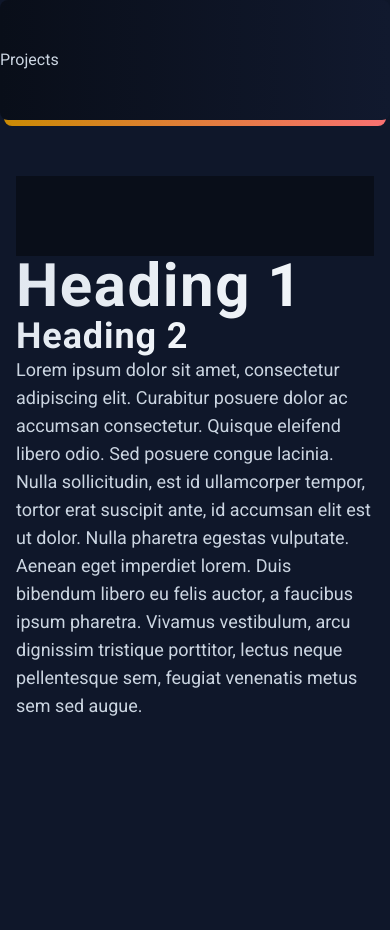
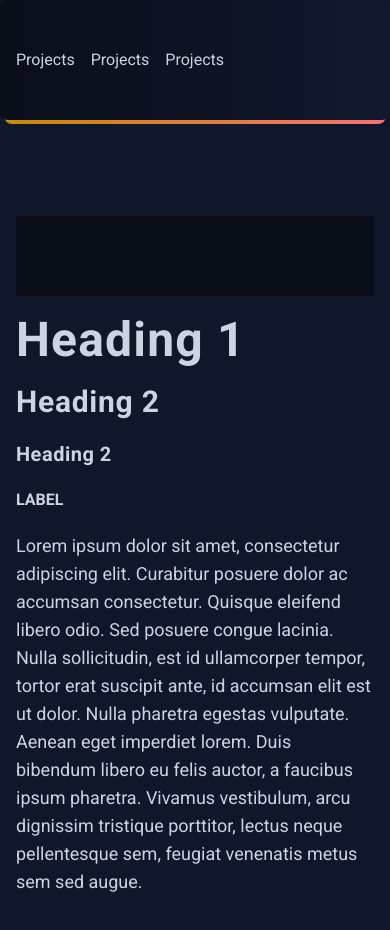
Before and after one commit to johnnydevster/portfolio-3, a Next.js app: page / in a window 390 px wide. Shown: the top 930 px of the page. Built offline with nearby package versions, Linux system fonts and the light colour scheme.

Commit message:
Moved away from utility components

```diff
--- a/pages/index.js
+++ b/pages/index.js
@@ -1,18 +1,15 @@
-import Container from "../ui/layout/Container";
-import Section from "../ui/layout/Section";
 import Layout from "../ui/layout/Layout";
-import Paragraph from "../ui/utilities/Paragraph";
-import Heading from "../ui/utilities/Heading";
 
 export default function Home() {
   return (
     <Layout>
-      <Container className="">
-        <Section className="h-[200vh]">
+      <section className="container section h-[200vh] flex flex-col gap-5">
         <div className="bg-black h-20 bg-opacity-40"></div>
-          <Heading>Heading 1</Heading>
-          <Heading size="lg">Heading 2</Heading>
-          <Paragraph>
+        <h1 className="heading-lg">Heading 1</h1>
+        <h2 className="heading">Heading 2</h2>
+        <h3 className="heading-sm">Heading 2</h3>
+        <span className="label">Label</span>
+        <p className="body">
           Lorem ipsum dolor sit amet, consectetur adipiscing elit. Curabitur
           posuere dolor ac accumsan consectetur. Quisque eleifend libero odio.
           Sed posuere congue lacinia. Nulla sollicitudin, est id ullamcorper
@@ -21,9 +18,8 @@ export default function Home() {
           bibendum libero eu felis auctor, a faucibus ipsum pharetra. Vivamus
           vestibulum, arcu dignissim tristique porttitor, lectus neque
           pellentesque sem, feugiat venenatis metus sem sed augue.
-          </Paragraph>
-        </Section>
-      </Container>
+        </p>
+      </section>
     </Layout>
   );
 }
--- a/styles/globals.css
+++ b/styles/globals.css
@@ -11,8 +11,41 @@
     li {
         list-style-type: none;
     }
+}
 
-    .theme-first {
-        --color-primary: hsl
+@layer components {
+    /* ------------------------------------------------ Spacing */
+
+    .container {
+        @apply px-4 sm:px-6 lg:px-10 mx-auto w-full;
+        max-width: 1024px;
     }
+
+    .section {
+        @apply my-24;
+    }
+
+    /* ------------------------------------------------ Fonts */
+
+    .heading-sm {
+        @apply text-xl font-bold tracking-wide
+    }
+
+    .heading {
+        @apply heading-sm text-3xl
+    }
+
+    .heading-lg {
+        @apply heading-sm text-5xl
+    }
+
+    .body {
+        @apply text-lg
+    }
+
+    .label {
+        @apply uppercase font-semibold
+    }
+
+
 }
--- a/tailwind.config.js
+++ b/tailwind.config.js
@@ -28,4 +28,7 @@ module.exports = {
     },
   },
   plugins: [],
+  corePlugins: {
+    container: false,
+  },
 };
--- a/ui/layout/Header/Header.jsx
+++ b/ui/layout/Header/Header.jsx
@@ -1,11 +1,7 @@
-import { useWindowScroll } from "@mantine/hooks";
-import { useState } from "react";
 import AnimationElements from "./AnimationElements";
 import NavBar from "./NavBar";
 
 export default function Header() {
-  const [headerHovered, setHeaderHovered] = useState(false);
-  const [scroll, scrollTo] = useWindowScroll();
   return (
     <>
       <header className="sticky top-0 h-header-lg flex items-center group">
--- a/ui/layout/Header/NavBar.jsx
+++ b/ui/layout/Header/NavBar.jsx
@@ -1,12 +1,11 @@
-import Container from "../Container";
-import Label from "../../utilities/Label";
-
 export default function NavBar() {
   return (
-    <Container component="nav">
-      <ul>
-        <Label component={"li"}>Projects</Label>
+    <nav className="container">
+      <ul className="flex gap-4">
+        <li>Projects</li>
+        <li>Projects</li>
+        <li>Projects</li>
       </ul>
-    </Container>
+    </nav>
   );
 }
--- a/ui/layout/Layout.jsx
+++ b/ui/layout/Layout.jsx
@@ -1,5 +1,5 @@
 import Footer from "./Footer";
-import Header from "./Header/Header";
+import Header from "./header/Header";
 
 export default function Layout({ children }) {
   return (
--- a/ui/utilities/Heading.jsx
+++ /dev/null
@@ -1,56 +0,0 @@
-import { twMerge } from "tailwind-merge";
-
-export default function Heading({
-  component: Component = "h1",
-  color = "white",
-  size = "xl",
-  children,
-  className = "",
-}) {
-  let colors;
-  let sizes;
-
-  switch (color) {
-    case "yellow":
-      colors = "from-yellow-400 to-yellow-300";
-      break;
-    case "purple":
-      colors = "from-purple-400 to-purple-300";
-      break;
-    case "blue":
-      colors = "from-sky-400 to-sky-300";
-    case "white":
-      colors = "from-slate-200 to-slate-100";
-  }
-
-  switch (size) {
-    case "xl":
-      sizes = "text-6xl";
-      Component = "h1";
-      break;
-    case "lg":
-      sizes = "text-4xl";
-      Component = "h2";
-      break;
-    case "md":
-      sizes = "text-2xl";
-      Component = "h3";
-      break;
-    case "sm":
-      sizes = "text-xl";
-      Component = "h4";
-      break;
-  }
-
-  const finalClass = twMerge(
-    `pb-1 -mb-1 font-bold tracking-wide ${colors} ${sizes} ${className}`
-  );
-
-  return (
-    <Component className={finalClass}>
-      <span className="bg-gradient-to-r bg-clip-text text-transparent">
-        {children}
-      </span>
-    </Component>
-  );
-}
--- a/ui/utilities/Label.jsx
+++ /dev/null
@@ -1,7 +0,0 @@
-export default function Label({
-  component: Component = "span",
-  className = "",
-  children,
-}) {
-  return <Component className={`${className}`}>{children}</Component>;
-}
--- a/ui/utilities/Paragraph.jsx
+++ /dev/null
@@ -1,3 +0,0 @@
-export default function Paragraph({ className = "", children }) {
-  return <p className={`${className} text-lg`}>{children}</p>;
-}
```
Lines whose indentation alone changed are shown as unchanged.
